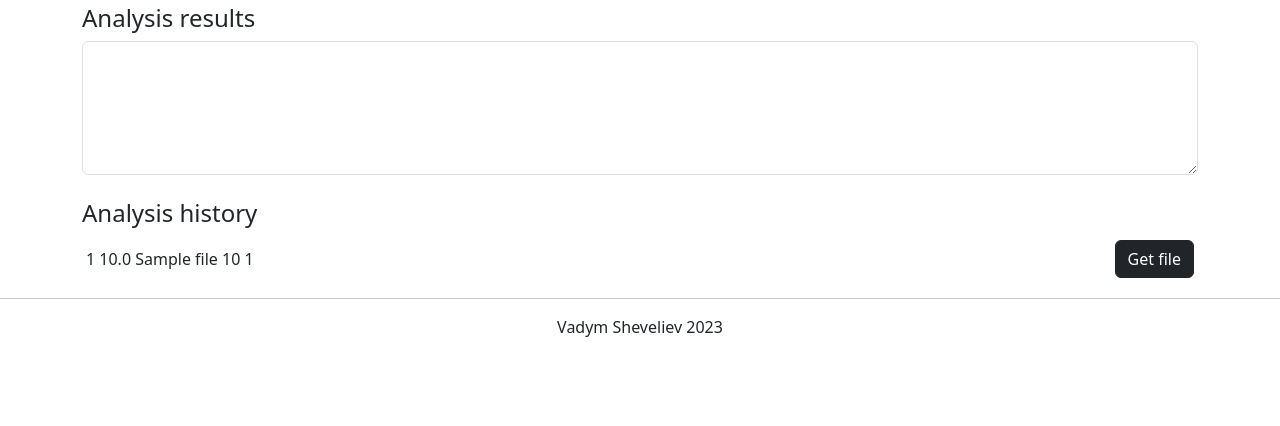
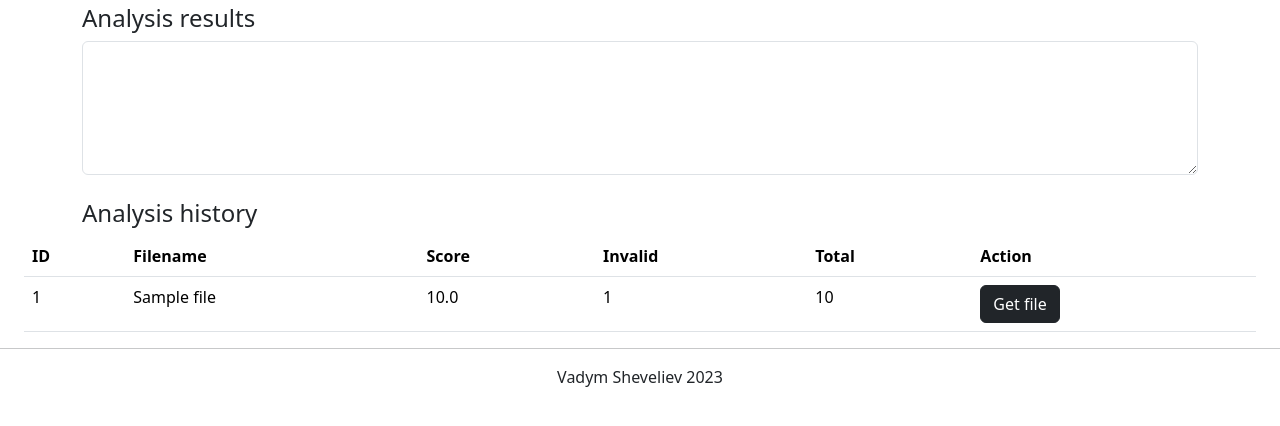
Before and after one commit to pixeleon/bpmnice, a Flask app: page / in a window 1280 px wide. Shown: the part 340-766 px from the top of the page. Run offline with Flask 3, Linux system fonts and the light colour scheme; tables that the repository leaves empty hold one stand-in row (values such as "Sample post").

Commit message:
Download files for each analysis and sort analysis results by datetime

```diff
--- a/controller.py
+++ b/controller.py
@@ -1,6 +1,8 @@
+import io
+
 from dataclasses import asdict
 
-from flask import Flask, render_template, jsonify, request
+from flask import Flask, render_template, jsonify, request, send_file
 
 import main
 import storage
@@ -41,6 +43,19 @@ def upload_file():
         return jsonify(main.analyze_file(file))
 
 
+@app.route('/download/<int:analysis_id>', methods=['GET'])
+def download_analysis_file(analysis_id):
+    file = storage.get_analysis_file(analysis_id)
+    if file:
+        return send_file(
+            io.BytesIO(file.data),
+            download_name=file.name,
+            as_attachment=True
+        )
+    else:
+        return jsonify({'error': 'Analysed file not found'})
+
+
 if __name__ == '__main__':
     print('Application is running!')
     app.run(host='0.0.0.0', debug=True)
--- a/static/script.js
+++ b/static/script.js
@@ -51,6 +51,19 @@ document.addEventListener('DOMContentLoaded', function () {
     form.addEventListener('submit', submitForm);
 });
 
-document.getElementById('clearFileInput').addEventListener('click', function() {
+document.getElementById('clearFileInput').addEventListener('click', function () {
     document.getElementById('fileUploadForm').reset();
 });
+
+document.addEventListener('DOMContentLoaded', function () {
+    let buttons = document.querySelectorAll('.download-button');
+    buttons.forEach(button => {
+        button.addEventListener('click', function () {
+            const analysisId = button.getAttribute('data-id');
+            const downloadLink = document.createElement("a");
+            downloadLink.href = `/download/${analysisId}`;
+            downloadLink.download = "";
+            downloadLink.click();
+        });
+    });
+});
--- a/storage.py
+++ b/storage.py
@@ -2,7 +2,7 @@ import os
 
 from dataclasses import dataclass
 
-from sqlalchemy import create_engine, Column, Integer, String, Float, LargeBinary
+from sqlalchemy import create_engine, Column, Integer, String, Float, LargeBinary, DateTime, desc, func
 from sqlalchemy.ext.declarative import declarative_base
 from sqlalchemy.orm import sessionmaker, aliased
 
@@ -32,13 +32,14 @@ class AnalysisResult(Base):
     total_tasks: int = Column(Integer, nullable=False)
     invalid_tasks: int = Column(Integer, nullable=False)
     file_id: int = Column(Integer, nullable=False)
+    created_time = Column(DateTime, server_default=func.now())
 
 
 class AnalysedFile(Base):
     __tablename__ = FILES_TABLE_NAME
     id = Column(Integer, primary_key=True, autoincrement=True)
     name = Column(String(255), nullable=False)
-    data = Column(LargeBinary)
+    data = Column(LargeBinary, nullable=False)
 
 
 Base.metadata.create_all(engine)
@@ -72,12 +73,20 @@ def get_all_results():
             AnalysisResult.score,
             file_alias.name.label("filename"),
         ).join(
-            file_alias,
-            AnalysisResult.file_id == file_alias.id
-        ).all()
+            file_alias, AnalysisResult.file_id == file_alias.id
+        ).order_by(desc(AnalysisResult.created_time)).limit(10).all()
 
         return results
     except Exception as e:
         print(f"Failed to retrieve analysis results from DB: {e}")
     finally:
         session.close()
+
+
+def get_analysis_file(analysis_id):
+    session = Session()
+    analysis_result = session.query(AnalysisResult).filter_by(id=analysis_id).first()
+    if analysis_result:
+        file = session.query(AnalysedFile).filter_by(id=analysis_result.file_id).first()
+        return file
+    session.close()
--- a/templates/home.html
+++ b/templates/home.html
@@ -36,31 +36,44 @@
               placeholder="File analysis results printed here" style="font-family: Consolas, serif">
     </textarea>
 
-    <script src="../static/script.js"></script>
+    <h4 class="mt-4">Analysis history</h4>
 
-    <h4 class="mt-4">Analysis history</h4>
-    <div>
+</div>
+<div class="px-4">
+    <table class="table">
+        <thead>
+        <tr>
+            <th>ID</th>
+            <th>Filename</th>
+            <th>Score</th>
+            <th>Invalid</th>
+            <th>Total</th>
+            <th>Action</th>
+        </tr>
+        </thead>
+        <tbody>
         {% for result in results %}
-        <div class="p-1 row">
-            <div class="col-9 d-flex align-items-center">
-                {{result['id']}}
-                {{result['score']}}
-                {{result['filename']}}
-                {{result['total_tasks']}}
-                {{result['invalid_tasks']}}
-            </div>
-            <div class="col-3">
-                <button type="button" class="btn btn-dark" style="float: right">Get file</button>
-            </div>
-        </div>
-        <div>
-        </div>
+        <tr>
+            <td>{{ result['id'] }}</td>
+            <td>{{ result['filename'] }}</td>
+            <td>{{ result['score'] }}</td>
+            <td>{{ result['invalid_tasks'] }}</td>
+            <td>{{ result['total_tasks'] }}</td>
+            <td>
+                <button type="button" class="btn btn-dark download-button" data-id="{{ result.id }}">Get file</button>
+            </td>
+        </tr>
         {% endfor %}
-    </div>
+        </tbody>
+    </table>
 </div>
-<hr>
+
+<script src="../static/script.js"></script>
+
+</body>
+
 <footer>
+    <hr>
     <p class="text-center">Vadym Sheveliev 2023</p>
 </footer>
-</body>
 </html>
```
